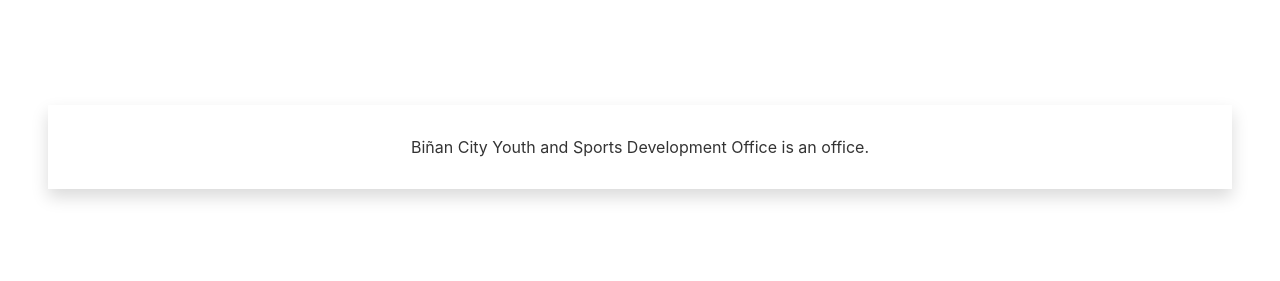
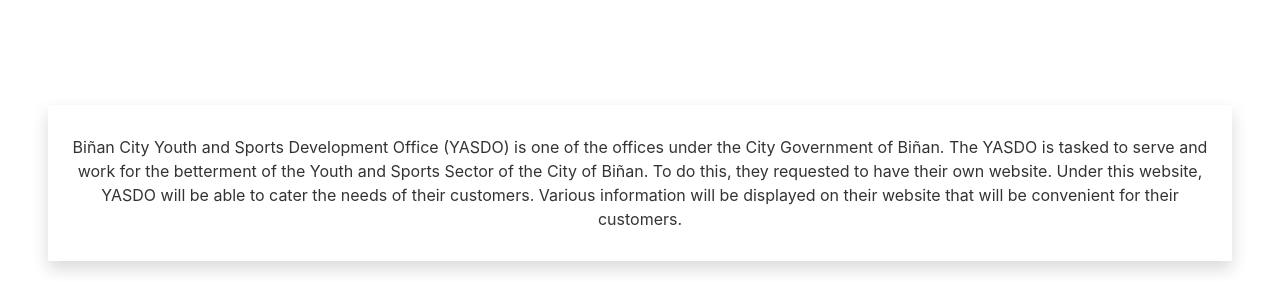
Before and after one commit to NinymNyan/NinymNyan.github.io, a plain HTML site: page index.html in a window 1280 px wide. Shown: the part 4400-4681 px from the top of the page. Drawn offline with nearby package versions, Linux system fonts and the light colour scheme; files whose address does not match are found by name.

Commit message:
Update index.html

```diff
--- a/index.html
+++ b/index.html
@@ -421,7 +421,11 @@
           <div class="col-md d-flex justify-content-center counter-wrap ftco-animate">
             <div class="block-18 shadow">
               <div class="text">
-                <span>Biñan City Youth and Sports Development Office is an office.</span>
+                <span>Biñan City Youth and Sports Development Office (YASDO) is one of the offices under the City Government of Biñan.
+					The YASDO is tasked to serve and work for the betterment of the Youth and Sports Sector of the City of Biñan. To do this,
+					they requested to have their own website. Under this website, YASDO will be able to cater the needs of their customers.
+					Various information will be displayed on their website that will be convenient for their customers.
+				</span>
               </div>
             </div>
           </div>
@@ -512,7 +516,7 @@
           </div>
 
           <div class="col-md-6 d-flex">
-          	<div class="img" style="background-image: url(images/me1.jpg);"></div>
+          	<div class="img" style="background-image: url(images/PngItem_5017607.png);"></div>
           </div>
         </div>
       </div>
```
